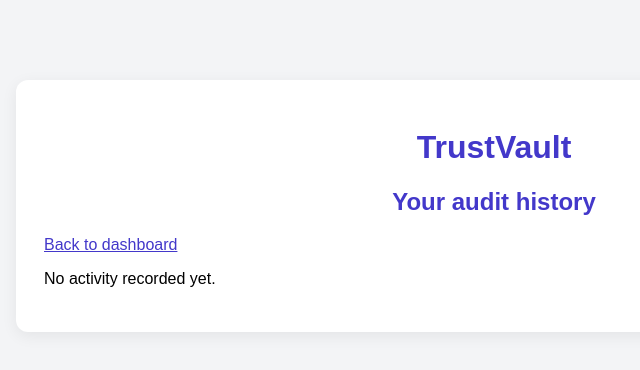
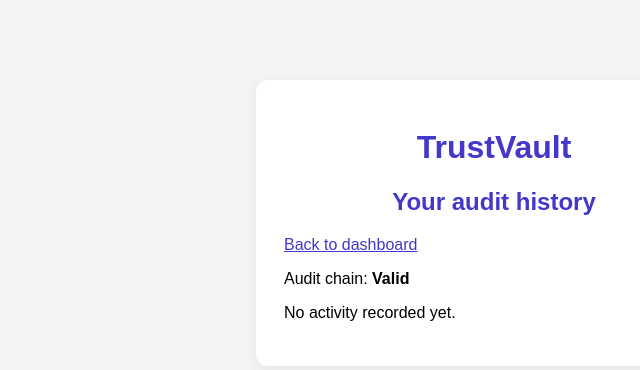
Before and after one commit to palavallisuma/TrustVault, a Flask app: page /audit in a window 1280 px wide. Shown: the top 370 px of the page, without its empty margins (146-786 px from the left). Run offline with Flask 3, Linux system fonts and the light colour scheme; the visitor is signed in with stand-in values (Sample User, id 1); data comes from the database, SQL or seed files in the repository; data that the repository does not hold is empty; some libraries are stand-ins or nearby versions.

Commit message:
Complete TrustVault security and core features

```diff
--- a/templates/audit.html
+++ b/templates/audit.html
@@ -1,27 +1,11 @@
 <!DOCTYPE html>
 <html lang="en">
-<head>
-    <meta charset="UTF-8">
-    <meta name="viewport" content="width=device-width, initial-scale=1.0">
-    <title>TrustVault - Audit History</title>
-    <link rel="stylesheet" href="{{ url_for('static', filename='style.css') }}">
-</head>
-<body>
-<main class="container" style="max-width: 900px;">
-    <h1>TrustVault</h1>
-    <h2>Your audit history</h2>
+<head><meta charset="UTF-8"><meta name="viewport" content="width=device-width, initial-scale=1.0"><title>TrustVault - Audit History</title><link rel="stylesheet" href="{{ url_for('static', filename='style.css') }}"></head>
+<body><main class="container wide">
+    <h1>TrustVault</h1><h2>Your audit history</h2>
     <p><a href="{{ url_for('dashboard') }}">Back to dashboard</a></p>
-    {% if logs %}
-        {% for log in logs %}
-        <section class="document">
-            <strong>{{ log['action'] }}</strong>
-            <p>{{ log['details'] or 'No additional details' }}</p>
-            <p class="small">{{ log['created_at'] }}</p>
-        </section>
-        {% endfor %}
-    {% else %}
-        <p>No activity recorded yet.</p>
-    {% endif %}
-</main>
-</body>
-</html>
+    <p>Audit chain: <strong>{{ 'Valid' if verified else 'Integrity check failed or legacy entries need review' }}</strong></p>
+    {% for log in logs %}
+    <section class="document"><strong>{{ log['action'] }}</strong><p>{{ log['details'] or 'No additional details' }}</p><p class="small">{{ log['created_at'] }}</p></section>
+    {% else %}<p>No activity recorded yet.</p>{% endfor %}
+</main></body></html>
```
